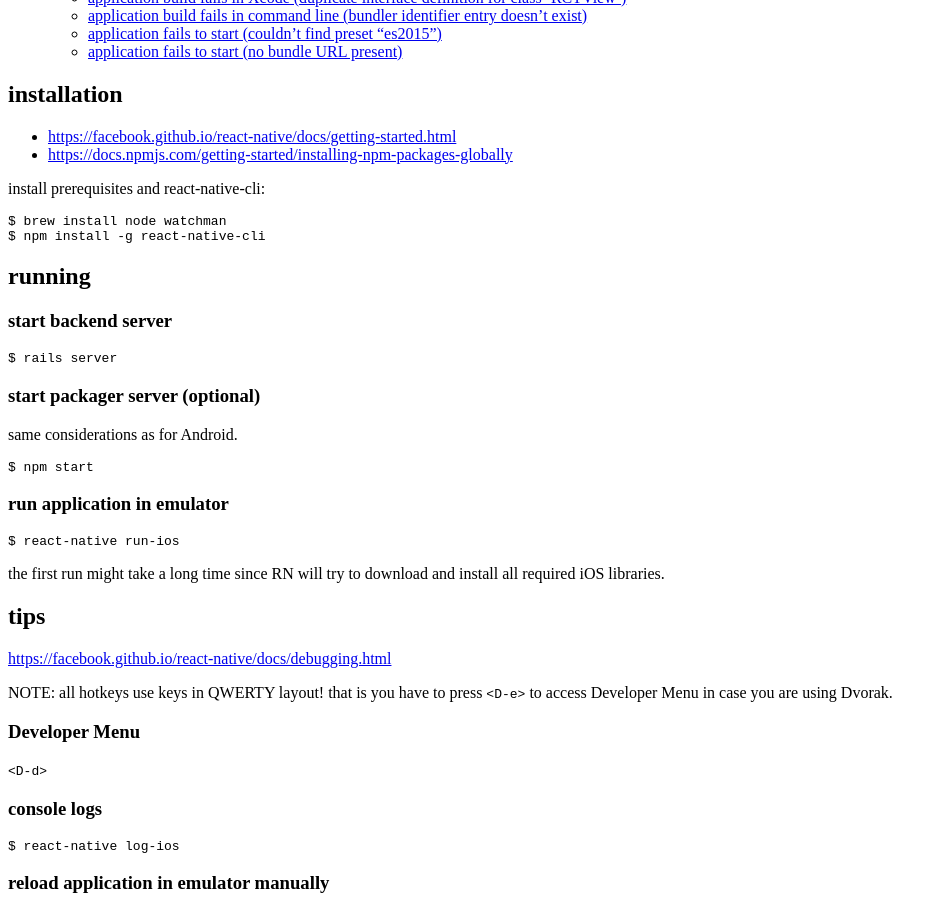
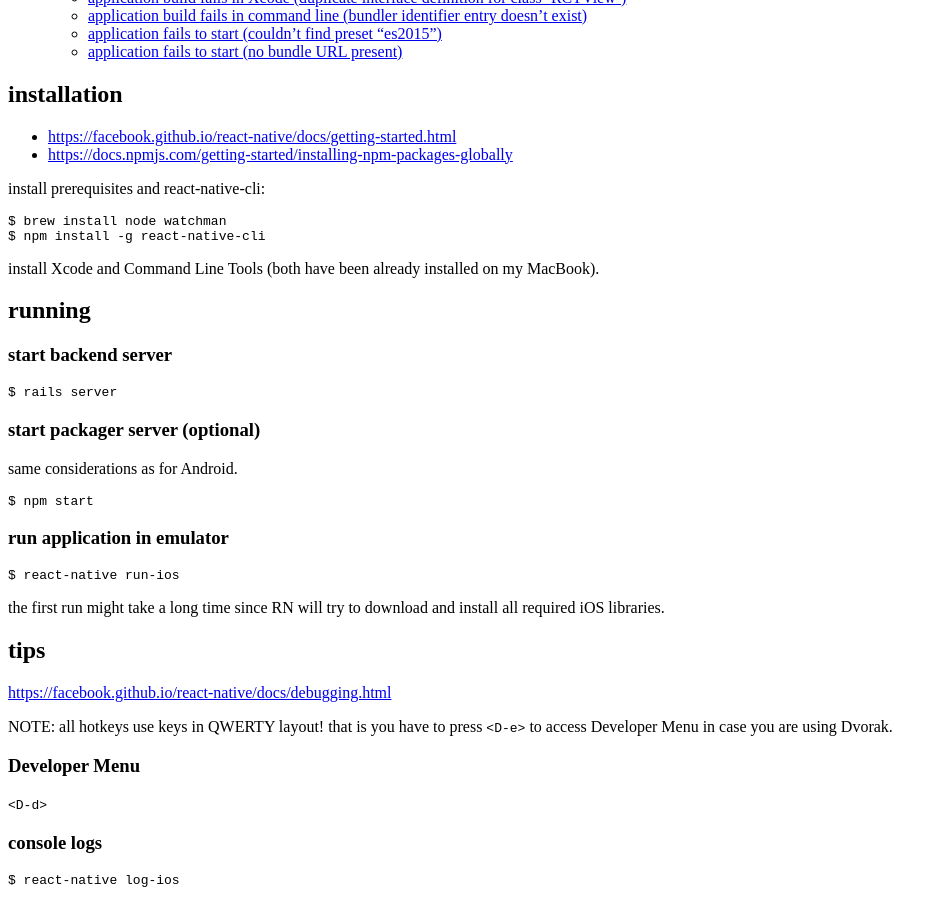
Before and after one commit to tap349/tap349.github.io, a Jekyll site: the page built from _posts/2017-05-25-react-native-ios.md, in a window 1280 px wide and 900 px high, scrolled down 473 px. Shown: the whole window, without its empty margins (0-947 px from the left). Built offline with Jekyll 4.4.1, drawn with Linux system fonts in a browser that asks for light colours.

Commit message:
update 2017-05-26_02:25:35

````diff
--- a/_posts/2017-05-25-react-native-ios.md
+++ b/_posts/2017-05-25-react-native-ios.md
@@ -22,6 +22,9 @@
 $ brew install node watchman
 $ npm install -g react-native-cli
 ```
+
+install Xcode and Command Line Tools
+(both have been already installed on my MacBook).
 
 ## running
 
````
